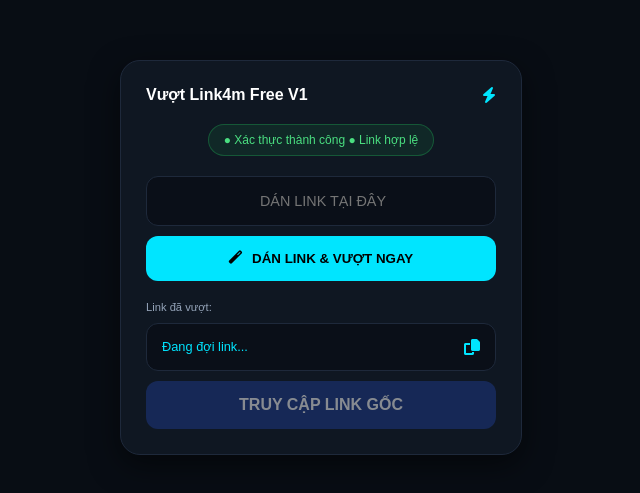
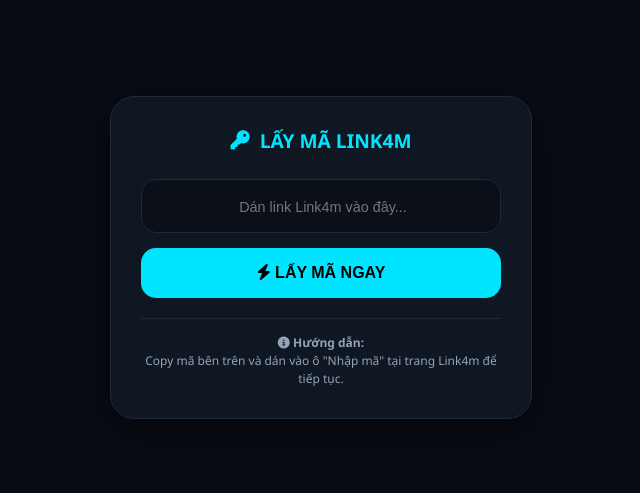
Before and after one commit to ttduy41/V-t-link-free, a website: page index.html in a window 1280 px wide. Shown: the part 143-636 px from the top of the page, without its empty margins (319-959 px from the left). Drawn offline with Linux system fonts and the light colour scheme.

Commit message:
Update title and enhance card layout in index.html

```diff
--- a/index.html
+++ b/index.html
@@ -3,78 +3,79 @@
 <head>
     <meta charset="UTF-8">
     <meta name="viewport" content="width=device-width, initial-scale=1.0">
-    <title>Vượt Link4m Free V1</title>
+    <title>Lấy Mã Link4m Siêu Tốc</title>
     <link rel="stylesheet" href="https://cdnjs.cloudflare.com/ajax/libs/font-awesome/6.4.0/css/all.min.css">
     <style>
-        :root { --bg: #080d14; --card: #0f1722; --cyan: #00e5ff; --blue: #1e3a8a; --dim: #94a3b8; --green: #4ade80; --red: #ff4d4d; }
-        body { background: var(--bg); color: white; font-family: sans-serif; display: flex; justify-content: center; align-items: center; min-height: 100vh; margin: 0; }
-        .card { width: 350px; background: var(--card); border-radius: 20px; padding: 25px; border: 1px solid #1e293b; text-align: center; box-shadow: 0 10px 30px rgba(0,0,0,0.5); }
-        .header { display: flex; justify-content: space-between; align-items: center; margin-bottom: 20px; font-weight: bold; }
-        .status-tag { background: rgba(34, 197, 94, 0.1); color: var(--green); padding: 8px 15px; border-radius: 20px; font-size: 0.75rem; border: 1px solid rgba(34, 197, 94, 0.3); margin-bottom: 20px; display: inline-block; }
-        .input-box { background: #0a0f18; border: 1px solid #1e293b; border-radius: 12px; padding: 15px; margin-bottom: 10px; }
-        input { background: transparent; border: none; color: var(--cyan); width: 100%; text-align: center; outline: none; font-size: 0.9rem; }
-        .btn-bypass { background: var(--cyan); color: black; border: none; width: 100%; padding: 15px; border-radius: 12px; font-weight: bold; cursor: pointer; display: flex; align-items: center; justify-content: center; gap: 10px; }
-        .res-area { text-align: left; margin-top: 20px; }
-        .res-label { font-size: 0.7rem; color: var(--dim); display: flex; justify-content: space-between; }
-        .res-box { background: #0a0f18; border: 1px solid #1e293b; border-radius: 12px; padding: 15px; display: flex; justify-content: space-between; align-items: center; margin: 10px 0; }
-        #linkRes { color: var(--cyan); font-size: 0.8rem; overflow: hidden; text-overflow: ellipsis; white-space: nowrap; flex: 1; }
-        .btn-visit { background: var(--blue); color: white; text-decoration: none; display: block; padding: 15px; border-radius: 12px; font-weight: bold; text-align: center; opacity: 0.5; pointer-events: none; transition: 0.3s; }
-        #statusText { font-weight: bold; font-size: 0.7rem; }
+        :root { --bg: #080d14; --card: #0f1722; --cyan: #00e5ff; --dim: #94a3b8; }
+        body { background: var(--bg); color: white; font-family: 'Segoe UI', Tahoma, Geneva, Verdana, sans-serif; display: flex; justify-content: center; align-items: center; min-height: 100vh; margin: 0; }
+        .card { width: 360px; background: var(--card); border-radius: 24px; padding: 30px; border: 1px solid #1e293b; text-align: center; box-shadow: 0 10px 40px rgba(0,0,0,0.6); }
+        .header { display: flex; justify-content: center; align-items: center; gap: 10px; font-weight: bold; font-size: 1.2rem; margin-bottom: 25px; color: var(--cyan); }
+        .input-group { background: #0a0f18; border: 1px solid #1e293b; border-radius: 15px; padding: 15px; margin-bottom: 15px; }
+        input { background: transparent; border: none; color: white; width: 100%; text-align: center; outline: none; font-size: 0.9rem; }
+        .btn-main { background: var(--cyan); color: #000; border: none; width: 100%; padding: 16px; border-radius: 15px; font-weight: bold; cursor: pointer; transition: 0.3s; font-size: 1rem; }
+        .btn-main:hover { transform: scale(1.02); box-shadow: 0 0 15px var(--cyan); }
+        .result-box { margin-top: 25px; display: none; text-align: left; animation: fadeIn 0.5s; }
+        @keyframes fadeIn { from { opacity: 0; } to { opacity: 1; } }
+        .code-display { background: #1a2432; border: 2px dashed var(--cyan); border-radius: 12px; padding: 20px; text-align: center; margin: 10px 0; position: relative; }
+        #codeValue { font-size: 1.5rem; font-weight: bold; letter-spacing: 2px; color: #fff; }
+        .btn-copy { background: #1e3a8a; color: white; border: none; width: 100%; padding: 12px; border-radius: 10px; cursor: pointer; margin-top: 10px; font-weight: bold; }
+        .guide { font-size: 0.75rem; color: var(--dim); margin-top: 20px; line-height: 1.5; border-top: 1px solid #1e293b; padding-top: 15px; }
     </style>
 </head>
 <body>
     <div class="card">
-    <div class="header"><span>Vượt Link4m Free V1</span><i class="fas fa-bolt" style="color:var(--cyan)"></i></div>
-    <div class="status-tag">● Xác thực thành công ● Link hợp lệ</div>
-    <div class="input-box"><input type="text" id="urlInput" placeholder="DÁN LINK TẠI ĐÂY"></div>
-    <button class="btn-bypass" onclick="handleBypass()"><i class="fas fa-magic"></i> DÁN LINK & VƯỢT NGAY</button>
-    <div class="res-area">
-        <div class="res-label"><span>Link đã vượt:</span><span id="statusText"></span></div>
-        <div class="res-box"><span id="linkRes">Đang đợi link...</span><i class="fas fa-copy" onclick="copy()" style="color:var(--cyan); cursor:pointer;"></i></div>
-        <a id="visitBtn" href="#" target="_blank" class="btn-visit">TRUY CẬP LINK GỐC</a>
+        <div class="header"><i class="fas fa-key"></i> <span>LẤY MÃ LINK4M</span></div>
+        <div class="input-group">
+            <input type="text" id="urlInput" placeholder="Dán link Link4m vào đây...">
+        </div>
+        <button class="btn-main" onclick="getCode()"><i class="fas fa-bolt"></i> LẤY MÃ NGAY</button>
+
+        <div id="resultArea" class="result-box">
+            <span style="font-size: 0.8rem; color: var(--dim);">Mã xác nhận của bạn:</span>
+            <div class="code-display">
+                <span id="codeValue">......</span>
+            </div>
+            <button class="btn-copy" onclick="copyCode()"><i class="far fa-copy"></i> SAO CHÉP MÃ</button>
+        </div>
+
+        <div class="guide">
+            <i class="fas fa-info-circle"></i> <b>Hướng dẫn:</b><br>
+            Copy mã bên trên và dán vào ô "Nhập mã" tại trang Link4m để tiếp tục.
         </div>
     </div>
+
     <script>
-    async function handleBypass() {
-        const input = document.getElementById('urlInput').value;
-        const resTxt = document.getElementById('linkRes');
-        const statusTxt = document.getElementById('statusText');
-        const visitBtn = document.getElementById('visitBtn');
+        async function getCode() {
+            const url = document.getElementById('urlInput').value;
+            const resArea = document.getElementById('resultArea');
+            const codeVal = document.getElementById('codeValue');
 
-        if(!input) return alert("Dán link đi Vinh!");
-        resTxt.innerText = "Vui lòng đợi trong 2s-3s...";
-        statusTxt.innerText = "";
-        visitBtn.style.opacity = "0.5";
-        visitBtn.style.pointerEvents = "none";
+            if(!url) return alert("Vinh ơi, dán link vào đã!");
+
+            resArea.style.display = "block";
+            codeVal.innerText = "Đang quét mã...";
 
             try {
-            // Tự động nhận diện server Render mà không cần dán link thủ công
-            const response = await fetch(`${window.location.origin}/api/bypass?url=${encodeURIComponent(input)}`);
+                const response = await fetch(`/api/get-code?url=${encodeURIComponent(url)}`);
                 const data = await response.json();
 
-            setTimeout(() => {
                 if(data.success) {
-                    resTxt.innerText = data.link;
-                    statusTxt.innerText = "VƯỢT THÀNH CÔNG ✅";
-                    statusTxt.style.color = "#4ade80";
-                    visitBtn.href = data.link;
-                    visitBtn.style.opacity = "1";
-                    visitBtn.style.pointerEvents = "auto";
+                    codeVal.innerText = data.code;
                 } else {
-                    resTxt.innerText = "Không lấy được link!";
-                    statusTxt.innerText = "VƯỢT THẤT BẠI ❌";
-                    statusTxt.style.color = "#ff4d4d";
+                    codeVal.innerText = "LỖI RỒI!";
+                    alert(data.message);
                 }
-            }, 2500);
-        } catch(e) {
-            resTxt.innerText = "Lỗi kết nối Server!";
-            statusTxt.innerText = "VƯỢT THẤT BẠI ❌";
-            statusTxt.style.color = "#ff4d4d";
+            } catch (e) {
+                codeVal.innerText = "LỖI KẾT NỐI!";
             }
         }
-    function copy() {
-        const t = document.getElementById('linkRes').innerText;
-        if(t.includes('http')) { navigator.clipboard.writeText(t); alert("Đã copy!"); }
+
+        function copyCode() {
+            const code = document.getElementById('codeValue').innerText;
+            if(code && code !== "Đang quét mã..." && code !== "LỖI RỒI!") {
+                navigator.clipboard.writeText(code);
+                alert("Đã sao chép mã: " + code);
+            }
         }
     </script>
 </body>
```
Lines whose indentation alone changed are shown as unchanged.
